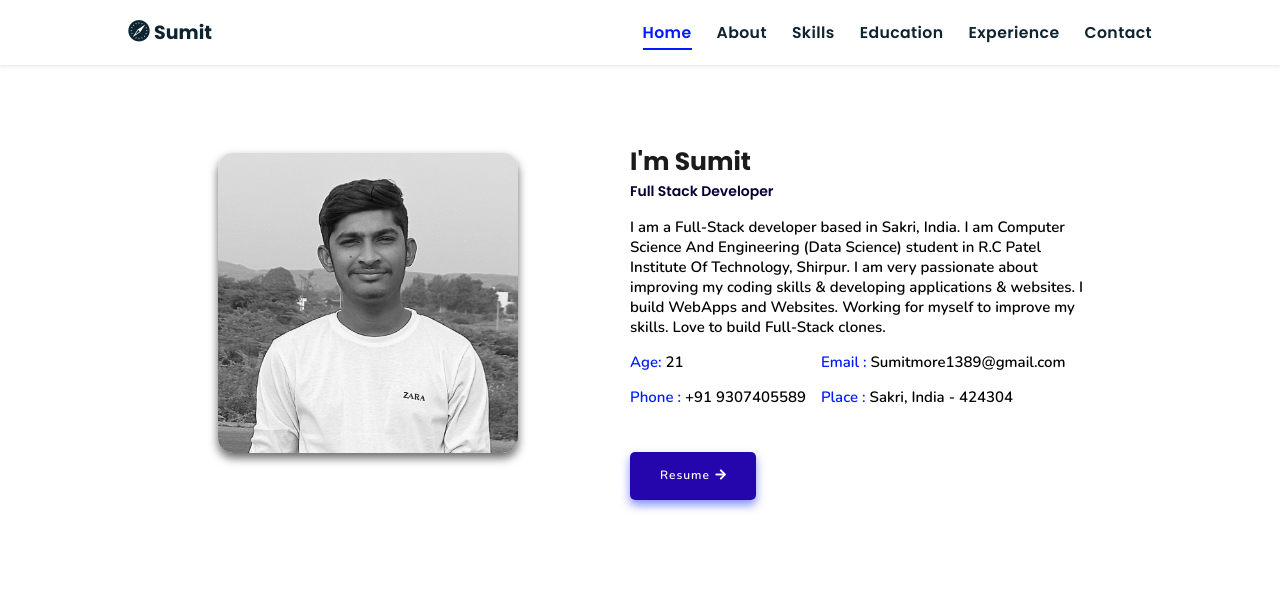
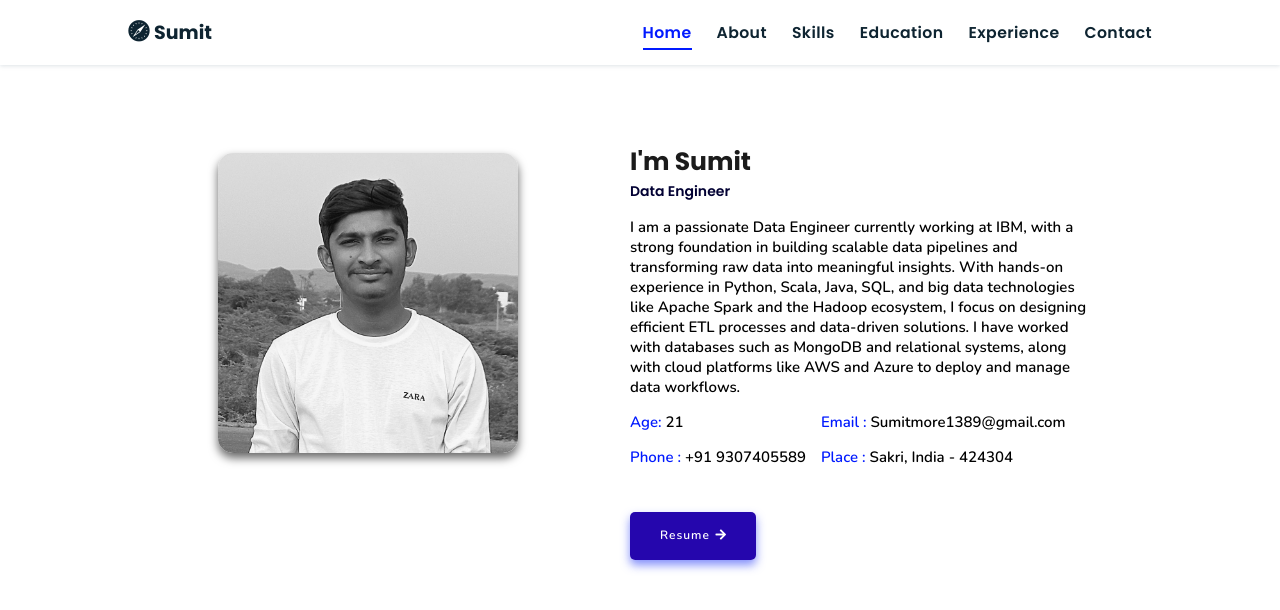
Before and after one commit to sumitmore96k/Portfolio_Sumit_More, a plain HTML site: page index.html in a window 1280 px wide. Both pictures are taken after a click on the link "About Me". Shown: the part 800-1410 px from the top of the page. Drawn offline with nearby package versions, Linux system fonts and the light colour scheme; no server answers.

Commit message:
Update index.html

```diff
--- a/index.html
+++ b/index.html
@@ -79,14 +79,12 @@
       <div class="content">
 
           <h3>I'm Sumit</h3>
-          <span class="tag">Full Stack Developer</span>
+          <span class="tag">Data Engineer</span>
 
-          <p>I am a Full-Stack developer based in Sakri, India.
-            I am Computer Science And Engineering (Data Science) student in R.C Patel Institute Of Technology, Shirpur.
-            I am very passionate about improving my coding skills & developing applications & websites.
-            I build WebApps and Websites.
-            Working for myself to improve my skills.
-            Love to build Full-Stack clones.</p>
+          <p>I am a passionate Data Engineer currently working at IBM, with a strong foundation in building scalable data pipelines and transforming raw data into meaningful insights.
+
+With hands-on experience in Python, Scala, Java, SQL, and big data technologies like Apache Spark and the Hadoop ecosystem, I focus on designing efficient ETL processes and data-driven solutions. I have worked with databases such as MongoDB and relational systems, along with cloud platforms like AWS and Azure to deploy and manage data workflows.
+</p>
 
           <div class="box-container">
               <div class="box">
```
